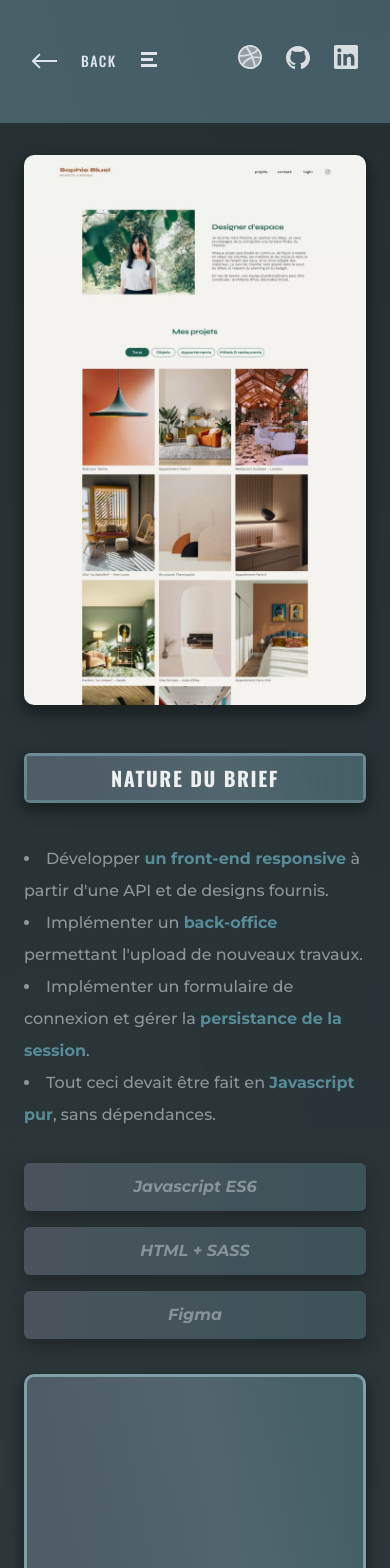
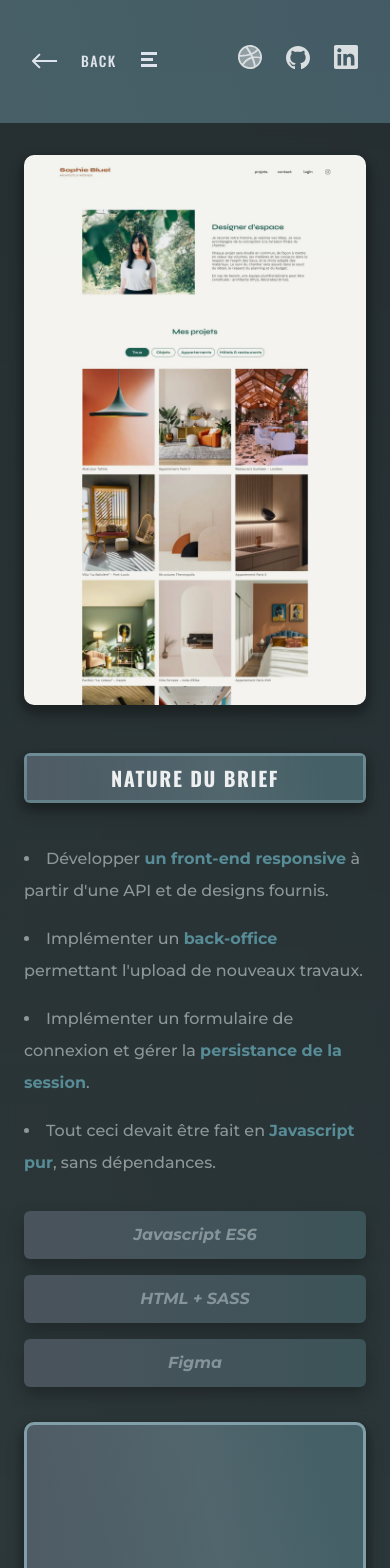
Before and after one commit to ask0ldd/P8-Folio, a React (Vite) app: page /P8-Folio/case/1 in a window 390 px wide. Shown: the top 1568 px of the page. Built offline with nearby package versions, Linux system fonts and the light colour scheme.

Commit message:
case responsive fixed 2

```diff
--- a/src/styles/Case.css
+++ b/src/styles/Case.css
@@ -250,11 +250,13 @@
 
 .caseBg {
   width: 100%;
-  height: 50vh;
 }
 
 .caseBg img {
+  display: block;
   width: 100%;
+  max-height: 50vh;
+  object-fit: cover;
   opacity: 0.9;
   /*mix-blend-mode: overlay;*/
 }
@@ -323,4 +325,8 @@ footer {
   .sectionSummary {
     padding: 0;
   }
+
+  .codeContainer {
+    border-radius: 0;
+  }
 }
--- a/src/styles/CaseDescription.css
+++ b/src/styles/CaseDescription.css
@@ -234,6 +234,14 @@
   }
 }
 
+@media screen and (max-width: 700px) {
+  .bulletPointsContainer ul {
+    display: flex;
+    flex-direction: column;
+    row-gap: 1rem;
+  }
+}
+
 @media screen and (max-width: 550px) {
   .summaryContainer {
     width: 100%;
```
